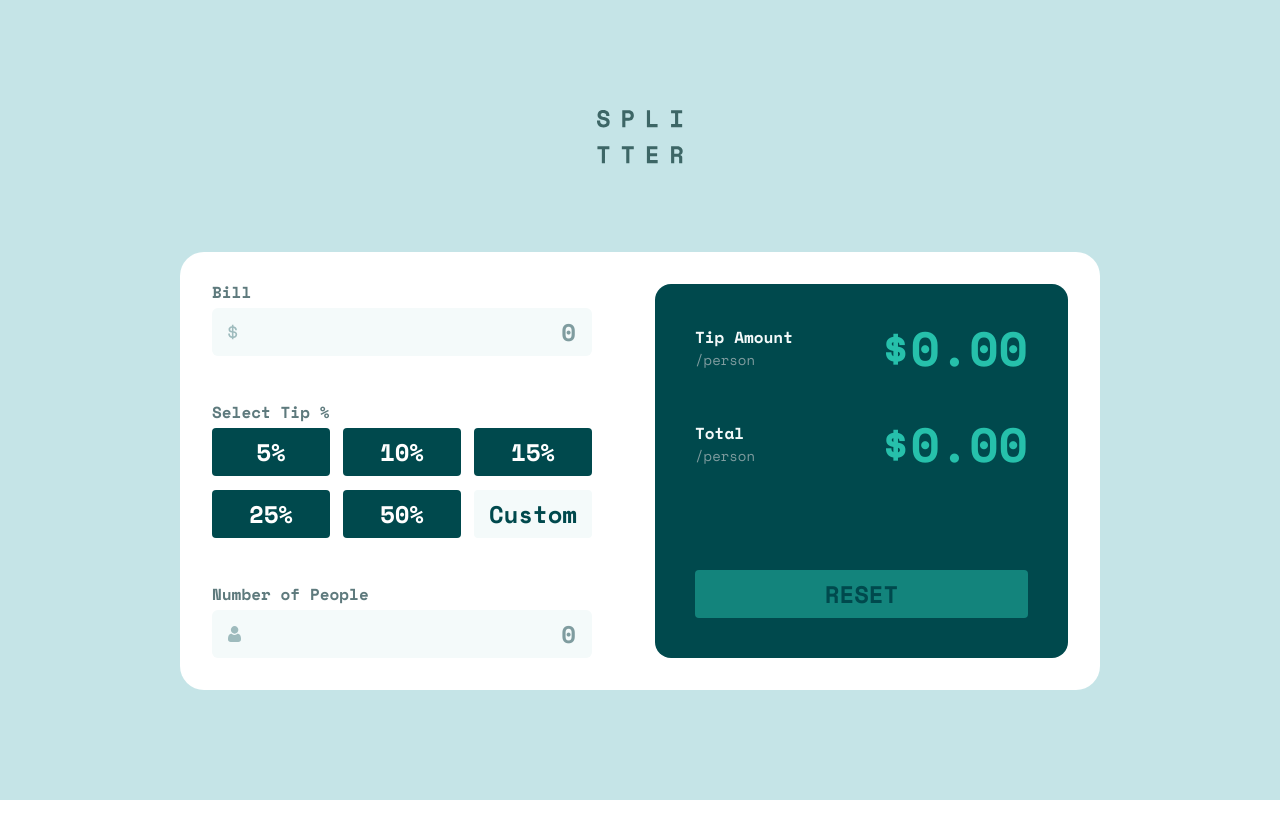
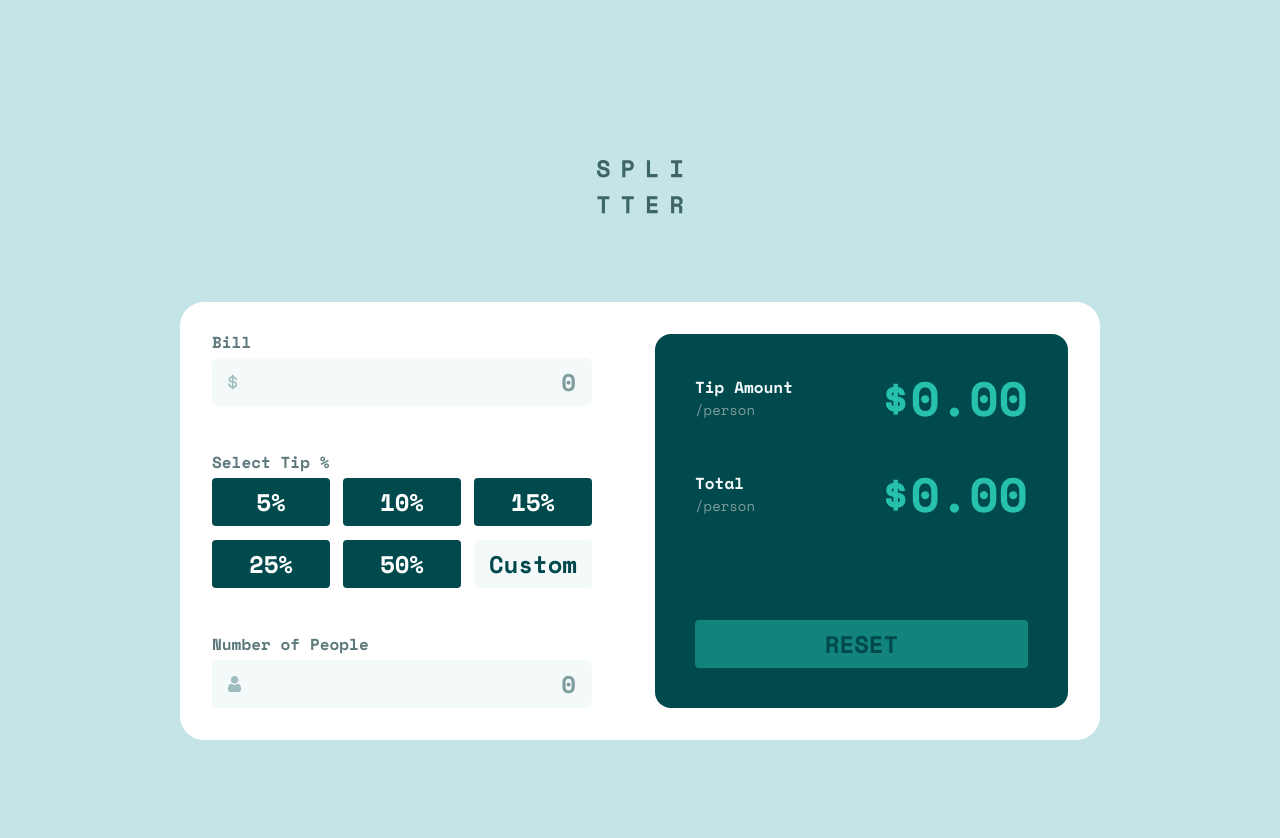
Before and after one commit to Chibuike-web/Tip-Calculator-App, a React (Vite) app: page / in a window 1280 px wide. Shown: the top 838 px of the page. Before the commit the page ends 800 px from the top, so only its background shows below. Built offline with nearby package versions, Linux system fonts and the light colour scheme.

Commit message:
fixed a bug

```diff
--- a/src/App.jsx
+++ b/src/App.jsx
@@ -4,7 +4,7 @@ import Splitter from "./components/Splitter";
 
 function App() {
 	return (
-		<div className="content-center justify-items-center min-h-screen bg-cyan-400">
+		<div className="content-center justify-items-center min-h-screen py-40 bg-cyan-400">
 			<img src={Logo} alt="Logo" className="w-full max-w-[86.66px] mb-[88px]" />
 			<Splitter />
 		</div>
```
Also changed, not shown: 1 other file (tests, documents, lock files or other folders).
